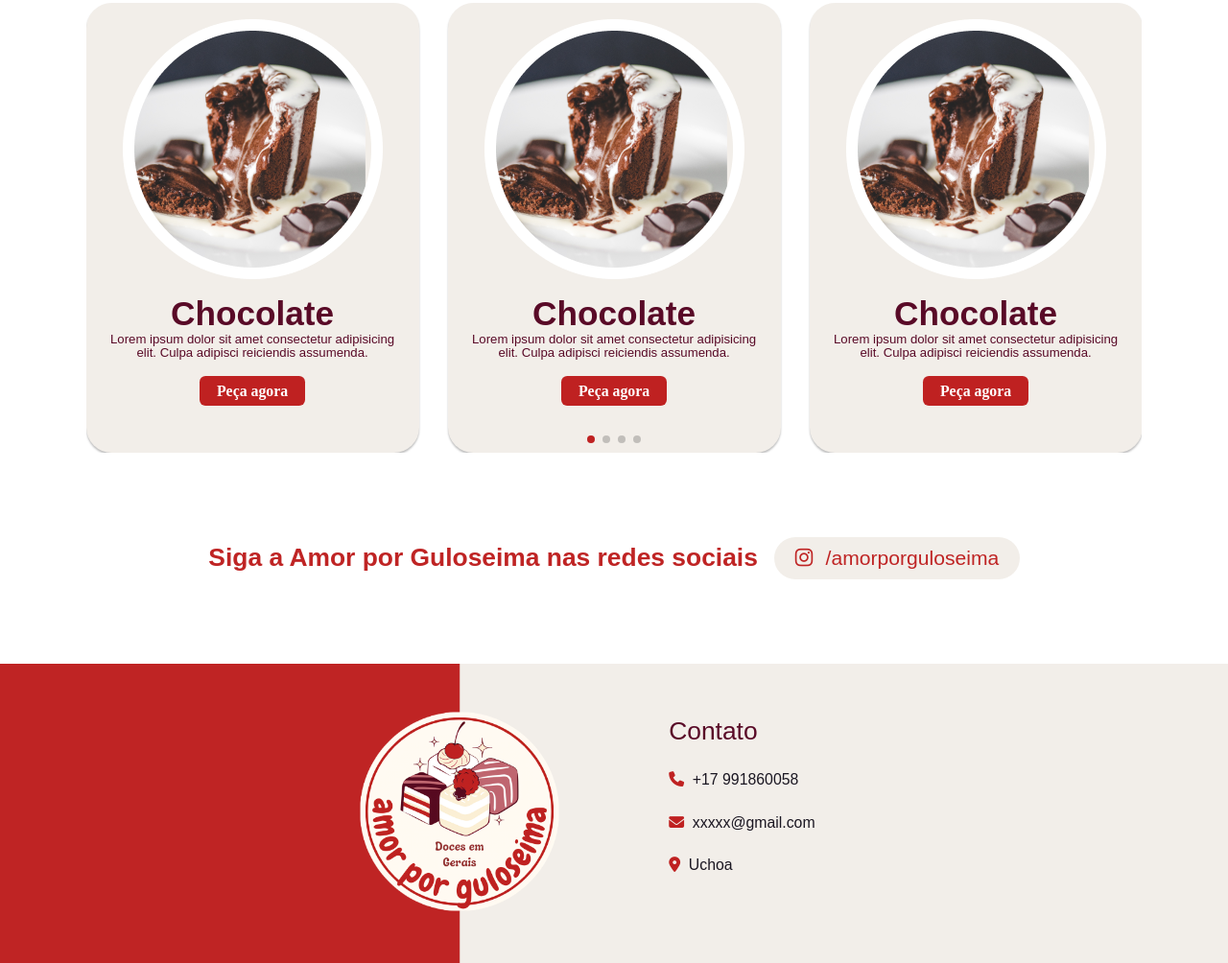
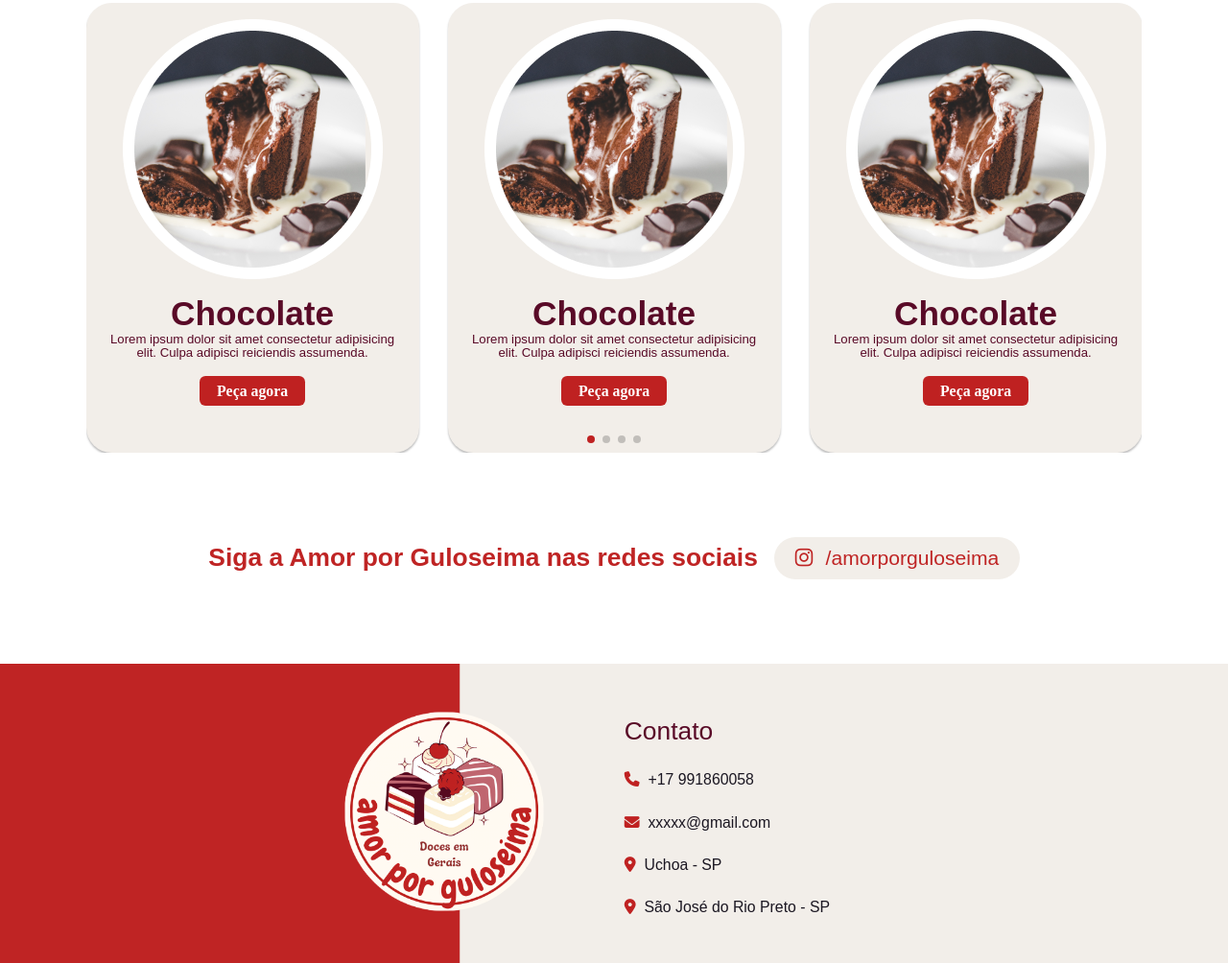
Before and after one commit to ArthuurAlves/amor_por_guloseima, a plain HTML site: page index.html in a window 1280 px wide. Shown: the part 1384-2388 px from the top of the page at 96% size. Drawn offline with nearby package versions, Linux system fonts and the light colour scheme; a web font is replaced by a local one.

Commit message:
Update index.html

```diff
--- a/index.html
+++ b/index.html
@@ -213,7 +213,8 @@
                 <h3>Contato</h3>
                 <a href="#"><i class="fa-solid fa-phone"></i>+17 991860058</a>
                 <a href="#"><i class="fa-solid fa-envelope"></i>xxxxx@gmail.com</a>
-                <a href="#"><i class="fa-solid fa-location-dot"></i>Uchoa</a>
+                <a href="#"><i class="fa-solid fa-location-dot"></i>Uchoa - SP</a>
+                <a href="#"><i class="fa-solid fa-location-dot"></i>São José do Rio Preto - SP</a>
             </div>
             </div>
         </div>
```
